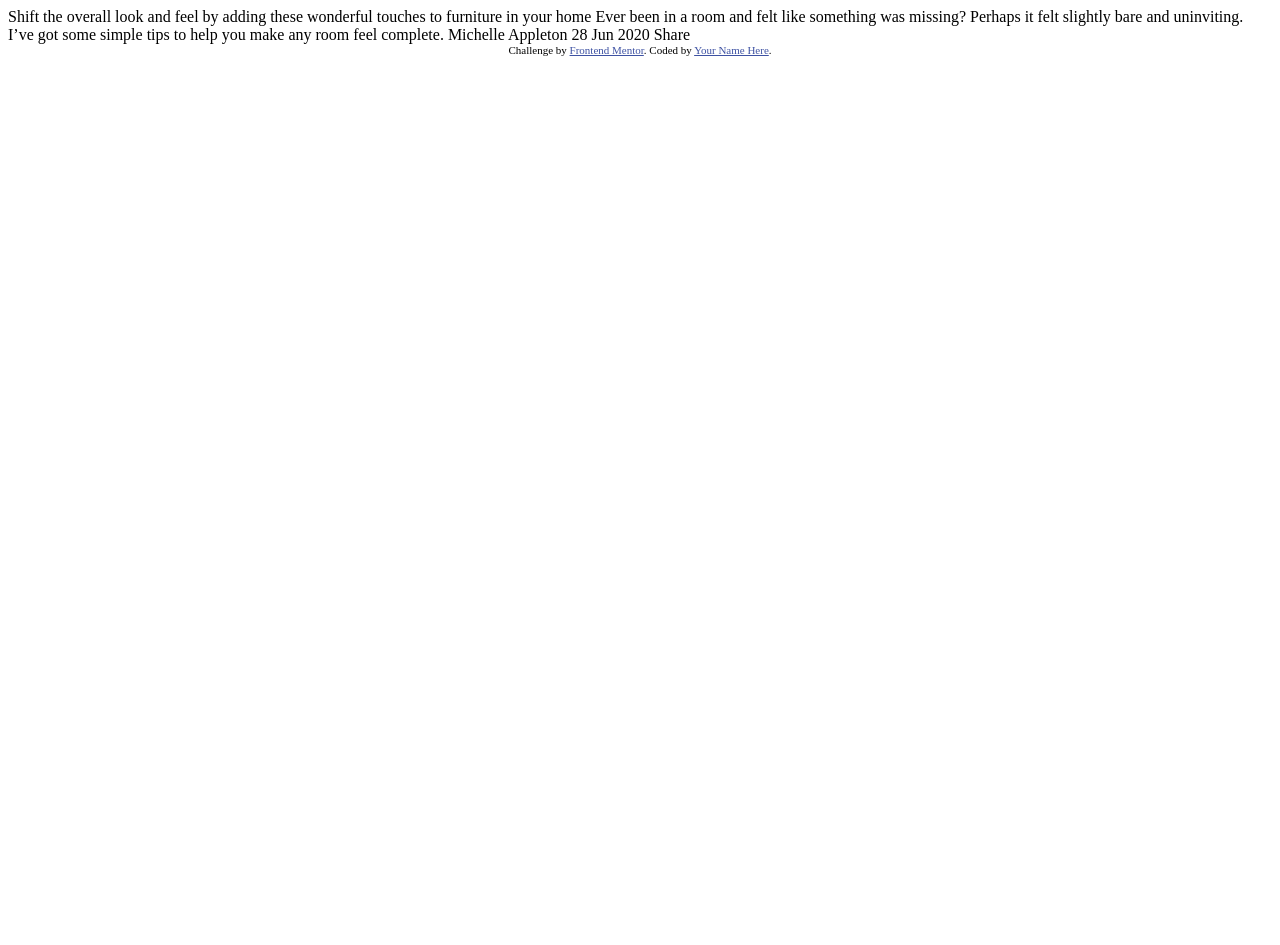
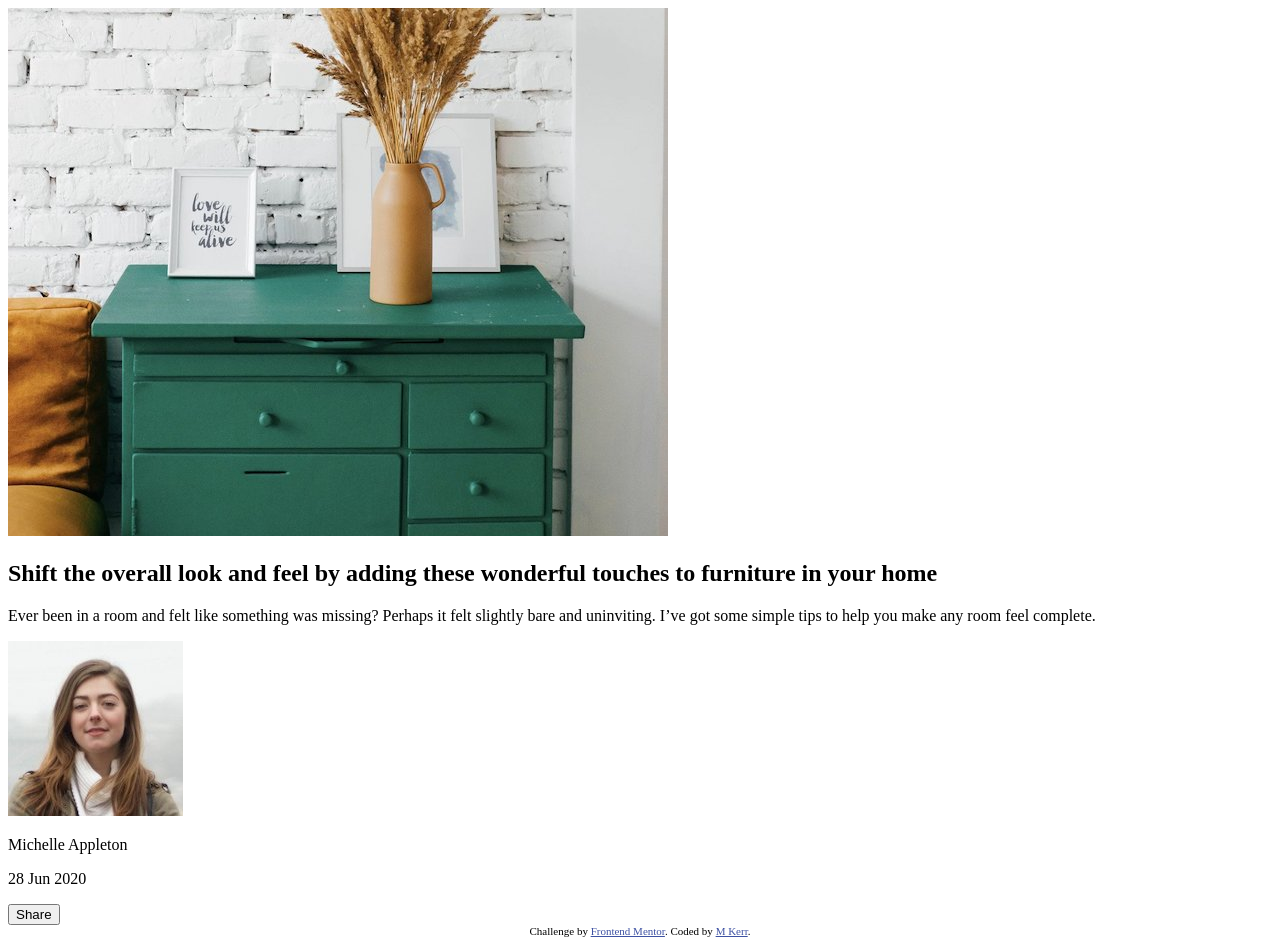
Before and after one commit to mkerr-github/article-preview-component, a plain HTML site: page index.html in a window 1280 px wide. Before the commit the page ends 800 px from the top, so only its background shows below. Drawn offline with Linux system fonts and the light colour scheme.

Commit message:
initial iteration

```diff
--- a/index.html
+++ b/index.html
@@ -1,36 +1,45 @@
 <!DOCTYPE html>
 <html lang="en">
+
 <head>
   <meta charset="UTF-8">
-  <meta name="viewport" content="width=device-width, initial-scale=1.0"> <!-- displays site properly based on user's device -->
+  <meta name="viewport" content="width=device-width, initial-scale=1.0">
+  <!-- displays site properly based on user's device -->
 
   <link rel="icon" type="image/png" sizes="32x32" href="./images/favicon-32x32.png">
 
   <title>Frontend Mentor | Article preview component</title>
 
-  <!-- Feel free to remove these styles or customise in your own stylesheet 👍 -->
-  <style>
-    .attribution { font-size: 11px; text-align: center; }
-    .attribution a { color: hsl(228, 45%, 44%); }
-  </style>
+  <link rel="stylesheet" href="style.css">
 </head>
+
 <body>
 
-  Shift the overall look and feel by adding these wonderful
-  touches to furniture in your home
+  <main>
+    <section>
+      <img src="./images/drawers.jpg" alt="">
 
-  Ever been in a room and felt like something was missing? Perhaps
-  it felt slightly bare and uninviting. I’ve got some simple tips
-  to help you make any room feel complete.
+      <h1>Shift the overall look and feel by adding these wonderful
+        touches to furniture in your home</h1>
 
-  Michelle Appleton
-  28 Jun 2020
+      <p>Ever been in a room and felt like something was missing? Perhaps
+        it felt slightly bare and uninviting. I’ve got some simple tips
+        to help you make any room feel complete.</p>
 
-  Share
+      <img src="./images/avatar-michelle.jpg" alt="Author's avatar">
+      <p>Michelle Appleton</p>
+      <p>28 Jun 2020</p>
+    </section>
 
-  <div class="attribution">
-    Challenge by <a href="https://www.frontendmentor.io?ref=challenge" target="_blank">Frontend Mentor</a>.
-    Coded by <a href="#">Your Name Here</a>.
-  </div>
+    <button>Share</button>
+  </main>
+
+  <footer>
+    <div class="attribution">
+      Challenge by <a href="https://www.frontendmentor.io?ref=challenge" target="_blank">Frontend Mentor</a>.
+      Coded by <a href="https://www.frontendmentor.io/profile/mkerr-github">M Kerr</a>.
+    </div>
+  </footer>
 </body>
+
 </html>
--- /dev/null
+++ b/style.css
@@ -0,0 +1,8 @@
+    .attribution {
+        font-size: 11px;
+        text-align: center;
+    }
+
+    .attribution a {
+        color: hsl(228, 45%, 44%);
+    }
```
Also changed, not shown: 2 other files.
